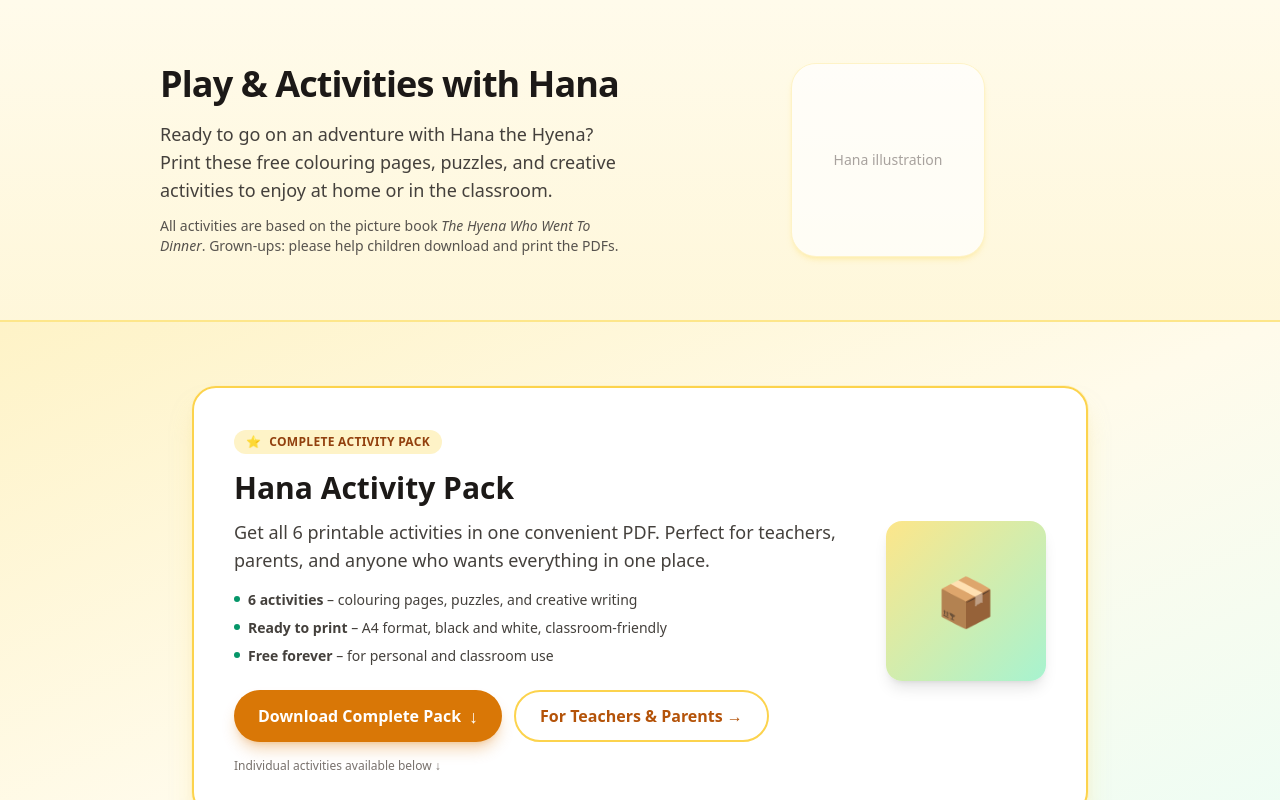
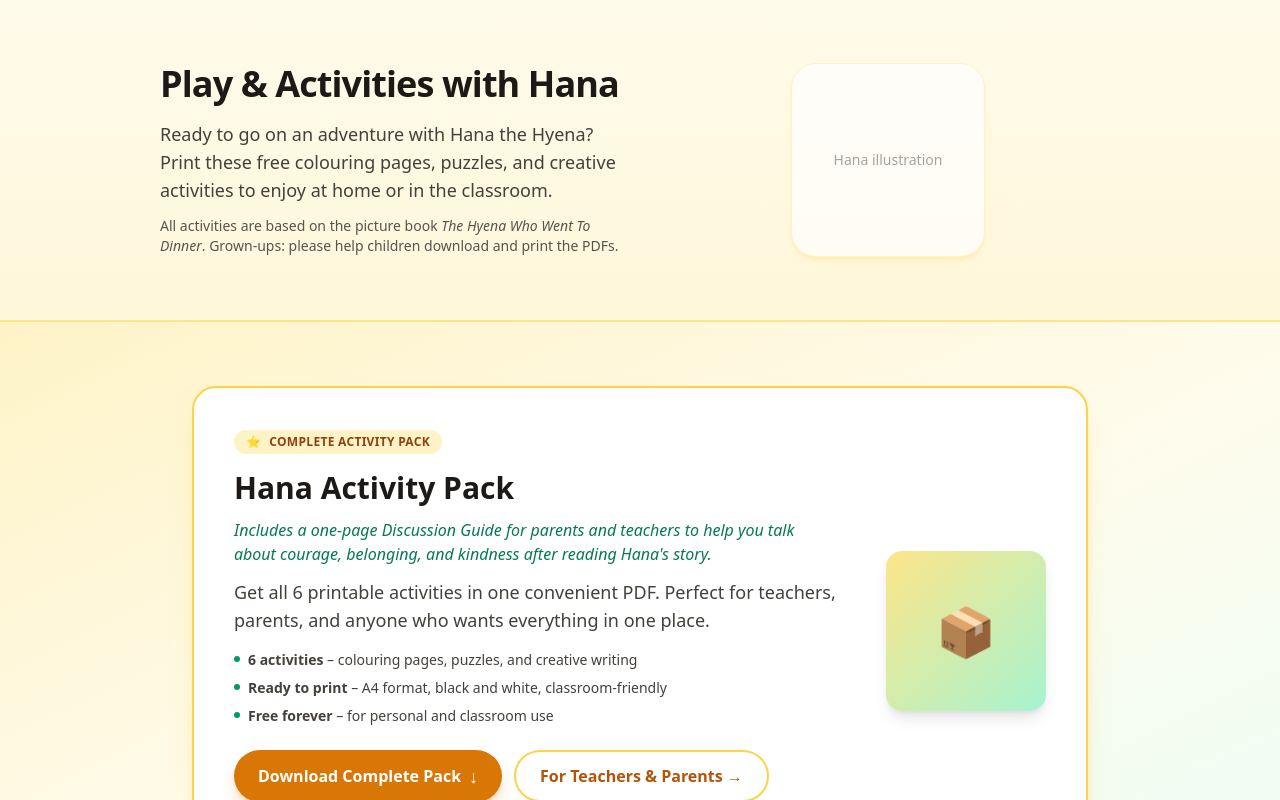
Before and after one commit to HTwebsitesolution/HanaTheHyena, a Next.js app: page /play in a window 1280 px wide. Shown: the top 800 px of the page. Built offline with nearby package versions, Linux system fonts and the light colour scheme.

Commit message:
Add discussion guide blurb to Activity Pack section on /play page

```diff
--- a/app/play/page.tsx
+++ b/app/play/page.tsx
@@ -105,6 +105,9 @@ export default function PlayPage() {
                   <h2 className="mt-4 text-2xl font-bold text-stone-900 sm:text-3xl">
                     Hana Activity Pack
                   </h2>
+                  <p className="mt-3 text-sm italic text-emerald-700 sm:text-base">
+                    Includes a one-page Discussion Guide for parents and teachers to help you talk about courage, belonging, and kindness after reading Hana's story.
+                  </p>
                   <p className="mt-3 text-base text-stone-700 sm:text-lg">
                     Get all 6 printable activities in one convenient PDF. Perfect
                     for teachers, parents, and anyone who wants everything in
```
